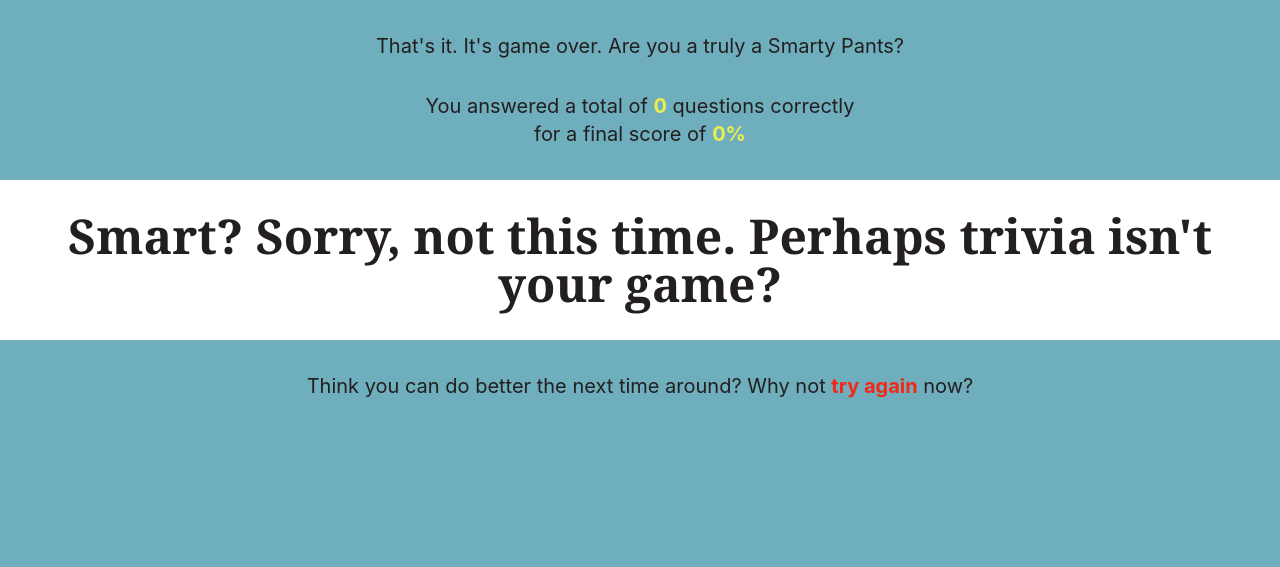
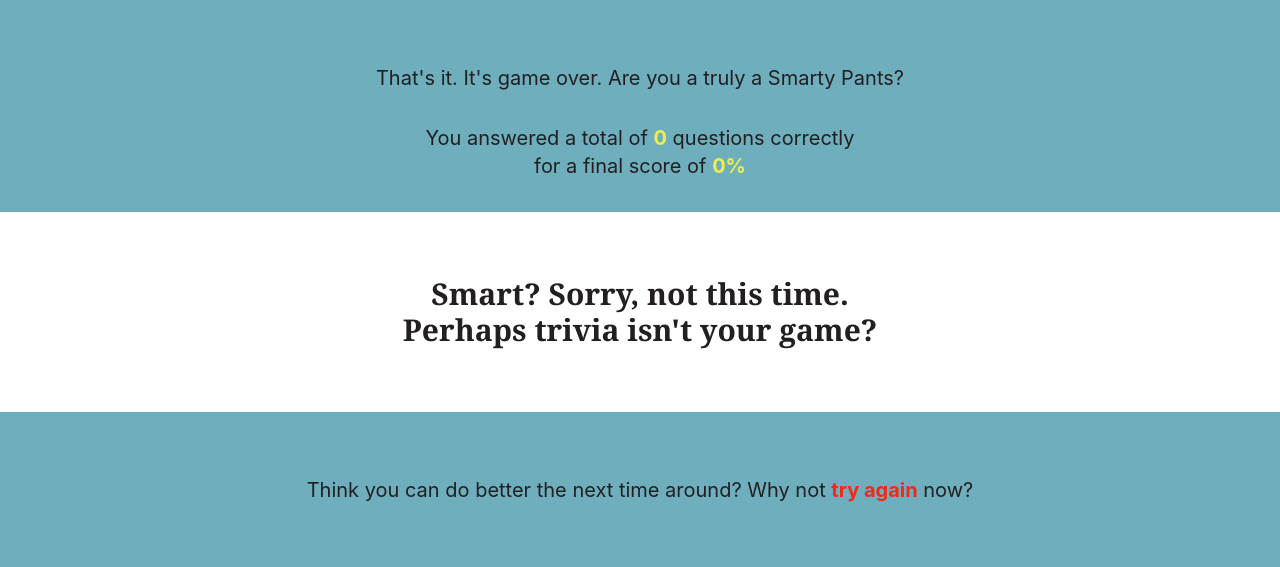
Before and after one commit to ChHarding/hci584-trivia, a Flask app: page /results in a window 1280 px wide. Shown: the top 567 px of the page. Run offline with Flask 3, Linux system fonts and the light colour scheme; some libraries are stand-ins or nearby versions; some web fonts are replaced.

Commit message:
updates to '/results' page styling

```diff
--- a/prototype2.py
+++ b/prototype2.py
@@ -333,11 +333,11 @@ def results():
     if score == 13:
         final_score_message = f"Daaaaaaamn... you sure are smart!"
     elif 13 > score >= 10:
-        final_score_message = f"OK, we'll admit it: You are pretty smart. This time."
+        final_score_message = f"OK, we'll admit it: You are pretty smart. <br>This time."
     elif 10 > score >= 5:
-        final_score_message = f"Meh. You could've done better. Of course, you could have done worse. Consider yourself solidly average."
+        final_score_message = f"Meh. You could've done better. <br>Of course, you could have done worse. <br>Consider yourself solidly average."
     else:
-        final_score_message = f"Smart? Sorry, not this time. Perhaps trivia isn't your game?"
+        final_score_message = f"Smart? Sorry, not this time. <br>Perhaps trivia isn't your game?"
 
     return render_template("results.html",
                             final_score=score,
--- a/templates/question.html
+++ b/templates/question.html
@@ -17,7 +17,7 @@
 
         <!-- QUESTION -->
         <div class="bg-white px-4 md:px-16 lg:px-24 xl:px-36 py-8">
-            <h2 class="font-rockwell text-xl md:text-4xl font-bold text-warm-black leading-tight mb-8">{{ question_data.question }}</h2>
+            <h2 class="font-rockwell text-xl md:text-3xl font-bold text-warm-black leading-tight mb-8">{{ question_data.question }}</h2>
         </div>
 
         <!-- ANSWER OPTIONS -->
--- a/templates/results.html
+++ b/templates/results.html
@@ -10,7 +10,7 @@
 </head>
 <body class="min-h-screen bg-light-blue">
 
-    <div class="bg-light-blue p-4 md:p-8 text-center">
+    <div class="bg-light-blue p-4 md:p-8 md:pt-16 text-center">
         <p class="font-segoe text-base md:text-lg lg:text-xl text-warm-black leading-relaxed mb-8">That's it. It's game over. Are you a truly a Smarty Pants?</p>
 
         <p class="font-segoe text-base md:text-lg lg:text-xl text-warm-black leading-relaxed">
@@ -19,11 +19,11 @@
         </p>
     </div>
 
-    <div class="bg-white p-4 md:p-8 text-center">
-        <h2 class="font-rockwell text-2xl md:text-4xl lg:text-5xl font-bold text-warm-black leading-tight">{{ final_score_message }}</h2>
+    <div class="bg-white p-8 md:py-16 text-center">
+        <h2 class="font-rockwell text-2xl md:text-2xl lg:text-3xl font-bold text-warm-black leading-tight">{{ final_score_message|safe }}</h2>
     </div>
 
-    <div class="bg-light-blue p-4 md:p-8 text-center">
+    <div class="bg-light-blue p-4 md:p-16 text-center">
         <p class="font-segoe text-base md:text-lg lg:text-xl text-warm-black leading-relaxed">
             Think you can do better the next time around?
             Why not <a href="{{ url_for('home') }}" class="text-red font-bold">try again</a> now?
```
